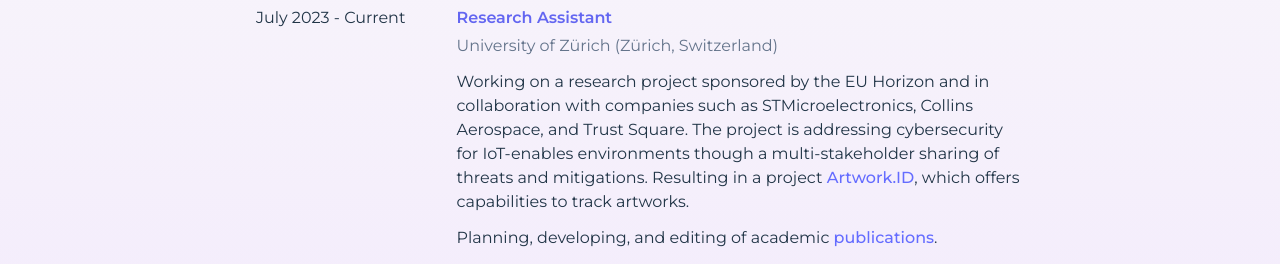
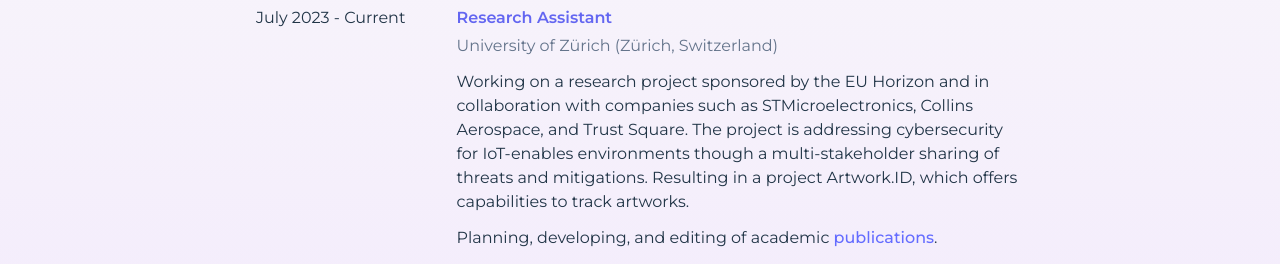
Before and after one commit to schummd/schummd.github.io, a React (Vite) app: page /experience in a window 1280 px wide. Shown: the part 367-631 px from the top of the page. Built offline with nearby package versions, Linux system fonts and the light colour scheme.

Commit message:
updated experience

```diff
--- a/src/pages/Experience.jsx
+++ b/src/pages/Experience.jsx
@@ -50,8 +50,7 @@ export default function Experience() {
                 Working on a research project sponsored by the EU Horizon and in collaboration
                 with companies such as STMicroelectronics, Collins Aerospace, and Trust Square.
                 The project is addressing cybersecurity for IoT-enables environments though a
-                multi-stakeholder sharing of threats and mitigations. Resulting in a project
-                <a href="https://artwork.id" className="cursor-pointer" target="_blank"> Artwork.ID</a>,
+                multi-stakeholder sharing of threats and mitigations. Resulting in a project Artwork.ID,
                 which offers capabilities to track artworks.
               </div>
               <div className="mt-2">
```
